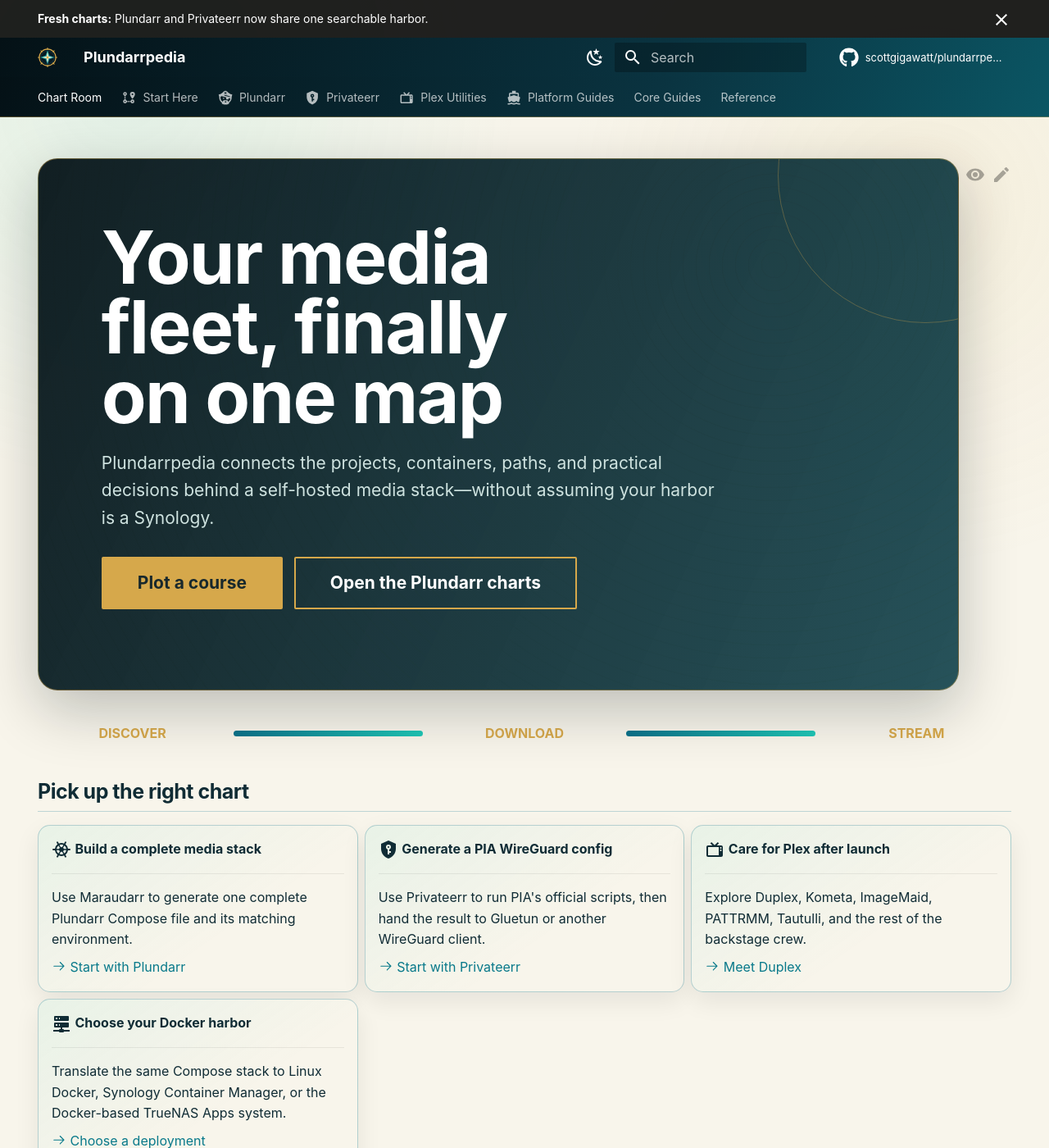
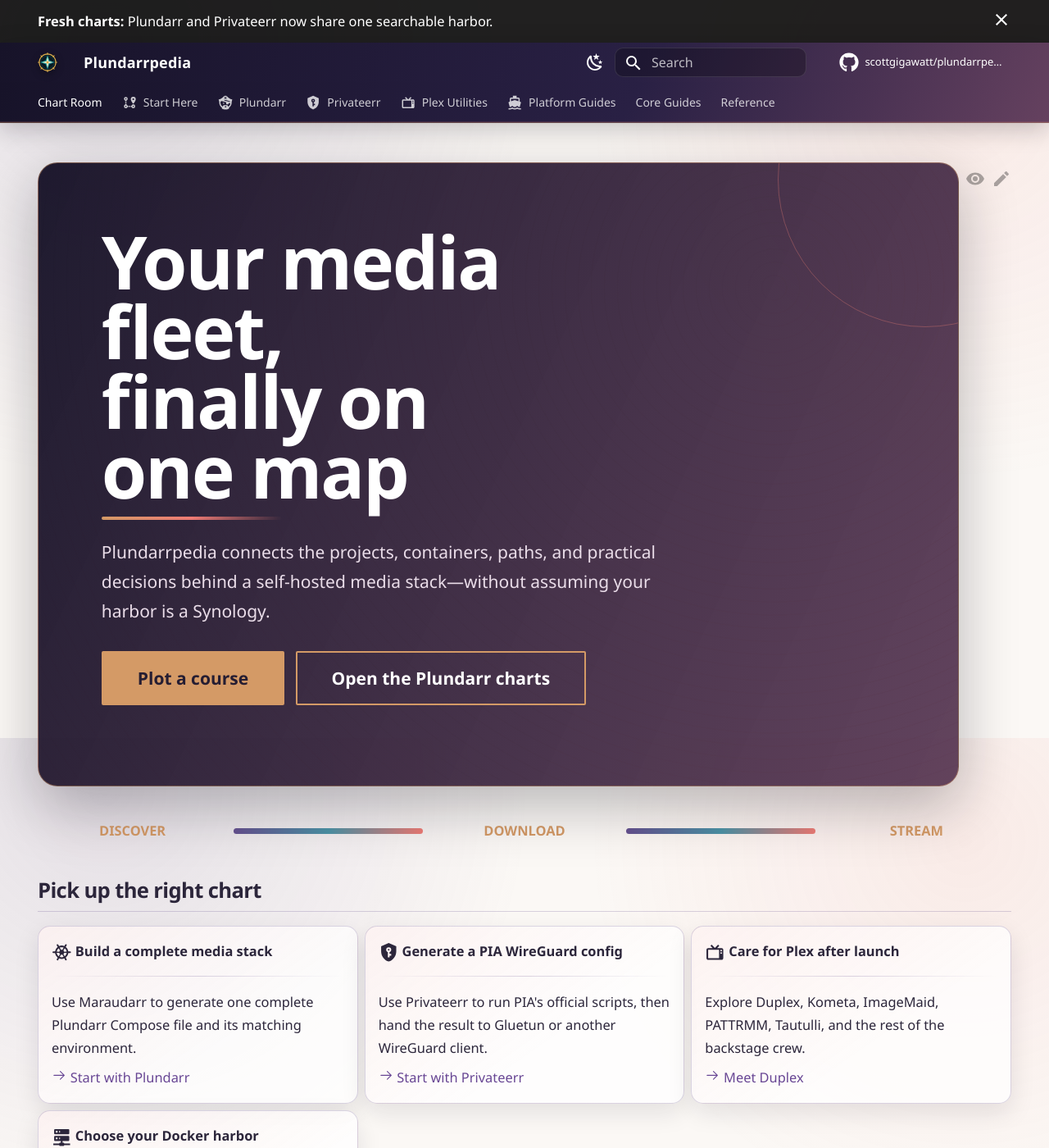
Before and after one commit to scottgigawatt/plundarrpedia, an MkDocs documentation site: the page built from docs/index.md, in a window 1280 px wide and 1400 px high. Shown: the whole window at 82% size. Built offline with MkDocs 1.6.1 and Material for MkDocs 9.7.7, drawn with Linux system fonts in a browser that asks for light colours; comment, search, counter and statistics services are not loaded.

Commit message:
🌅 Give the wiki a twilight wardrobe

```diff
--- a/docs/assets/stylesheets/extra.css
+++ b/docs/assets/stylesheets/extra.css
@@ -7,110 +7,202 @@
  *            the Plundarrpedia public site.
  */
 
-/* Shared chart-room color tokens used by both site palettes. */
+/* Shared harbor-twilight tokens and privacy-friendly system font stacks. */
 :root {
-  --plundarr-ink: #071a22;
-  --plundarr-deep: #0a2833;
-  --plundarr-sea: #0b7189;
-  --plundarr-foam: #1fc7b6;
-  --plundarr-brass: #d6a84b;
-  --plundarr-parchment: #f4e7c3;
-  --plundarr-coral: #ff7a66;
+  --pedia-ink: #171329;
+  --pedia-deep: #292044;
+  --pedia-indigo: #66518f;
+  --pedia-coral: #ee7b74;
+  --pedia-copper: #d49a66;
+  --pedia-tide: #4c93a6;
+  --pedia-mist: #f5eef7;
+  --md-text-font: "Avenir Next", Avenir, "Segoe UI", system-ui, sans-serif;
+  --md-code-font: "SFMono-Regular", Consolas, "Liberation Mono", monospace;
 }
 
-/* Light palette with parchment surfaces and readable ocean-blue links. */
+/* Warm lilac surfaces distinguish the wiki from Plundarr's ocean palette. */
 [data-md-color-scheme="default"] {
-  --md-primary-fg-color: var(--plundarr-ink);
-  --md-primary-fg-color--light: #164653;
-  --md-primary-fg-color--dark: #031015;
-  --md-accent-fg-color: #087f78;
-  --md-default-bg-color: #f8f5eb;
-  --md-default-fg-color: #102c35;
-  --md-typeset-a-color: #08798a;
-  --md-code-bg-color: #e9eee9;
+  --md-primary-fg-color: #30264f;
+  --md-primary-fg-color--light: #5b497d;
+  --md-primary-fg-color--dark: #19132d;
+  --md-accent-fg-color: #a33f5d;
+  --md-accent-fg-color--transparent: rgb(163 63 93 / 12%);
+  --md-default-bg-color: #fbf8f5;
+  --md-default-fg-color: #2c263b;
+  --md-typeset-a-color: #684694;
+  --md-code-bg-color: #f0ebf2;
+  --md-code-fg-color: #332a43;
+  --pedia-border: rgb(102 81 143 / 24%);
+  --pedia-shadow: rgb(23 19 41 / 10%);
+  --pedia-surface: rgb(255 255 255 / 74%);
 }
 
-/* Dark palette with sea-glass accents and deep navy surfaces. */
+/* Inky violet surfaces pair with coral and copper instead of sea glass. */
 [data-md-color-scheme="slate"] {
   color-scheme: dark;
-  --md-hue: 192;
-  --md-primary-fg-color: #06171e;
-  --md-primary-fg-color--light: #123844;
-  --md-primary-fg-color--dark: #020b0f;
-  --md-accent-fg-color: var(--plundarr-foam);
-  --md-default-bg-color: #071a22;
-  --md-default-fg-color: #d9e8e6;
-  --md-typeset-a-color: #5bd6c9;
-  --md-code-bg-color: #041116;
-  --md-footer-bg-color: #041116;
+  --md-hue: 258;
+  --md-primary-fg-color: #171329;
+  --md-primary-fg-color--light: #45375f;
+  --md-primary-fg-color--dark: #0c0916;
+  --md-accent-fg-color: #ff9b91;
+  --md-accent-fg-color--transparent: rgb(255 155 145 / 13%);
+  --md-default-bg-color: #151120;
+  --md-default-fg-color: #eee7f2;
+  --md-typeset-a-color: #d7aff8;
+  --md-code-bg-color: #0d0a17;
+  --md-code-fg-color: #eee8f2;
+  --md-footer-bg-color: #0d0a17;
+  --pedia-border: rgb(203 158 227 / 22%);
+  --pedia-shadow: rgb(0 0 0 / 30%);
+  --pedia-surface: rgb(38 29 55 / 78%);
 }
 
+/* Anchor the ambient color to the viewport so articles scroll over it. */
 body {
+  background-attachment: fixed;
   background-image:
-    radial-gradient(circle at 12% 8%, rgb(31 199 182 / 10%), transparent 24rem),
-    radial-gradient(circle at 88% 18%, rgb(214 168 75 / 9%), transparent 22rem);
+    radial-gradient(circle at 10% 7%, rgb(102 81 143 / 15%), transparent 26rem),
+    radial-gradient(circle at 92% 14%, rgb(238 123 116 / 11%), transparent 23rem);
+  background-repeat: no-repeat;
 }
 
+::selection {
+  background: rgb(238 123 116 / 30%);
+}
+
+/* Give the global chrome its own twilight harbor identity. */
 .md-header,
 .md-tabs {
-  background-image: linear-gradient(115deg, #041116 0%, #0a3340 62%, #0b5664 100%);
+  background-image: linear-gradient(115deg, var(--pedia-ink) 0%, var(--pedia-deep) 60%, #65415f 100%);
 }
 
 .md-header {
-  border-bottom: 1px solid rgb(214 168 75 / 36%);
+  border-bottom: 1px solid rgb(212 154 102 / 38%);
+  box-shadow: 0 0.35rem 1.4rem rgb(12 9 22 / 22%);
+}
+
+.md-header__button.md-logo {
+  color: var(--pedia-copper);
+  filter: drop-shadow(0 0.15rem 0.25rem rgb(0 0 0 / 30%));
+}
+
+.md-header__topic {
+  font-weight: 700;
+  letter-spacing: 0.01em;
+}
+
+.md-tabs {
+  border-bottom: 1px solid rgb(238 123 116 / 16%);
+}
+
+.md-tabs__link {
+  opacity: 0.78;
+}
+
+.md-tabs__link:is(:focus, :hover),
+.md-tabs__link--active {
+  color: #fff;
+  opacity: 1;
+}
+
+.md-tabs__link--active {
+  box-shadow: inset 0 -0.15rem var(--pedia-coral);
 }
 
 .md-announce {
-  background: linear-gradient(90deg, var(--plundarr-brass), #f0cf7d);
-  color: #18282c;
+  background: linear-gradient(90deg, var(--pedia-copper), #efbf91);
+  color: #251d32;
 }
 
+/* Match the sibling site's typography while keeping a distinct color story. */
 .md-main__inner {
-  margin-top: 1.5rem;
+  margin-top: 1.4rem;
+}
+
+.md-content__inner {
+  padding-bottom: 2.5rem;
+}
+
+.md-typeset {
+  font-size: 0.82rem;
+  line-height: 1.72;
 }
 
 .md-typeset h1,
 .md-typeset h2,
 .md-typeset h3 {
-  letter-spacing: -0.02em;
+  color: var(--md-default-fg-color);
   font-weight: 750;
+  letter-spacing: -0.025em;
+  text-wrap: balance;
 }
 
 .md-typeset h1 {
-  color: var(--md-default-fg-color);
+  font-size: clamp(2rem, 5vw, 3rem);
+  line-height: 1.08;
+  margin-bottom: 1.15rem;
+}
+
+.md-typeset h1::after {
+  background: linear-gradient(
+    90deg,
+    var(--pedia-copper),
+    var(--pedia-coral),
+    var(--pedia-indigo),
+    var(--pedia-tide),
+    transparent
+  );
+  border-radius: 999px;
+  content: "";
+  display: block;
+  height: 0.16rem;
+  margin-top: 0.7rem;
+  max-width: 11rem;
 }
 
 .md-typeset h2 {
-  border-bottom: 1px solid rgb(11 113 137 / 24%);
-  padding-bottom: 0.3rem;
+  border-bottom: 1px solid var(--pedia-border);
+  padding-bottom: 0.35rem;
 }
 
+.md-typeset a:not(.md-button):not(.headerlink) {
+  text-decoration-color: transparent;
+  text-decoration-thickness: 0.08em;
+  text-underline-offset: 0.16em;
+  transition: color 140ms ease, text-decoration-color 140ms ease;
+}
+
+.md-typeset a:not(.md-button):not(.headerlink):is(:focus, :hover) {
+  text-decoration-color: currentcolor;
+}
+
+/* Keep the wiki's cards and landing-page hero visually prominent. */
 .md-typeset .grid.cards > ul > li,
 .md-typeset .grid > .card {
   background:
-    linear-gradient(145deg, rgb(31 199 182 / 7%), transparent 62%),
-    var(--md-default-bg-color);
-  border: 1px solid rgb(11 113 137 / 28%);
+    linear-gradient(145deg, rgb(238 123 116 / 8%), transparent 62%),
+    var(--pedia-surface);
+  border: 1px solid var(--pedia-border);
   border-radius: 0.75rem;
-  box-shadow: 0 0.55rem 1.5rem rgb(3 16 21 / 8%);
+  box-shadow: 0 0.55rem 1.5rem var(--pedia-shadow);
   transition: border-color 160ms ease, box-shadow 160ms ease, transform 160ms ease;
 }
 
 .md-typeset .grid.cards > ul > li:hover,
 .md-typeset .grid > .card:hover {
-  border-color: var(--plundarr-foam);
-  box-shadow: 0 0.8rem 2rem rgb(3 16 21 / 18%);
+  border-color: var(--pedia-coral);
+  box-shadow: 0 0.8rem 2rem var(--pedia-shadow);
   transform: translateY(-3px);
 }
 
 .md-typeset .hero {
   background:
-    linear-gradient(115deg, rgb(4 17 22 / 94%), rgb(8 59 69 / 88%)),
-    repeating-radial-gradient(circle at 80% 20%, transparent 0 14px, rgb(214 168 75 / 14%) 15px 16px);
-  border: 1px solid rgb(214 168 75 / 42%);
+    linear-gradient(115deg, rgb(21 17 38 / 96%), rgb(83 49 78 / 91%)),
+    repeating-radial-gradient(circle at 80% 20%, transparent 0 14px, rgb(212 154 102 / 16%) 15px 16px);
+  border: 1px solid rgb(212 154 102 / 46%);
   border-radius: 1.2rem;
-  box-shadow: 0 1.2rem 3.5rem rgb(3 16 21 / 24%);
-  color: #eef8f6;
+  box-shadow: 0 1.2rem 3.5rem rgb(12 9 22 / 28%);
+  color: #f8f0f7;
   margin: 0 0 2rem;
   overflow: hidden;
   padding: clamp(2rem, 6vw, 5rem);
@@ -118,7 +210,7 @@ body {
 }
 
 .md-typeset .hero::after {
-  border: 1px solid rgb(214 168 75 / 32%);
+  border: 1px solid rgb(238 123 116 / 34%);
   border-radius: 50%;
   content: "";
   height: 18rem;
@@ -136,38 +228,42 @@ body {
   max-width: 10ch;
 }
 
+.md-typeset .hero h1::after {
+  background: linear-gradient(90deg, var(--pedia-copper), var(--pedia-coral), transparent);
+}
+
 .md-typeset .hero p {
-  color: #cfe3e0;
+  color: #eadde9;
   font-size: 1.05rem;
   max-width: 58ch;
 }
 
 .md-typeset .hero .md-button {
-  border-color: var(--plundarr-brass);
+  border-color: var(--pedia-copper);
   color: #fff;
   margin: 0.5rem 0.4rem 0 0;
 }
 
 .md-typeset .hero .md-button--primary {
-  background: var(--plundarr-brass);
-  color: #18282c;
+  background: var(--pedia-copper);
+  color: #251d32;
 }
 
-/* Keep standard article buttons visible against the dark chart-room palette. */
+/* Keep standard article buttons visible against the twilight dark palette. */
 [data-md-color-scheme="slate"] .md-typeset .md-button:not(.md-button--primary) {
-  border-color: var(--plundarr-foam);
-  color: var(--plundarr-foam);
+  border-color: var(--pedia-coral);
+  color: #ffb0a8;
 }
 
 [data-md-color-scheme="slate"] .md-typeset .md-button:not(.md-button--primary):is(:focus, :hover) {
-  background-color: var(--plundarr-foam);
-  color: var(--plundarr-ink);
+  background-color: var(--pedia-coral);
+  color: var(--pedia-ink);
 }
 
 [data-md-color-scheme="slate"] .md-typeset .md-button--primary {
-  background-color: var(--plundarr-brass);
-  border-color: var(--plundarr-brass);
-  color: var(--plundarr-ink);
+  background-color: var(--pedia-copper);
+  border-color: var(--pedia-copper);
+  color: var(--pedia-ink);
 }
 
 .fleet-line {
@@ -179,21 +275,21 @@ body {
 }
 
 .fleet-line span {
-  background: linear-gradient(90deg, var(--plundarr-sea), var(--plundarr-foam));
+  background: linear-gradient(90deg, var(--pedia-indigo), var(--pedia-tide), var(--pedia-coral));
   border-radius: 999px;
   height: 0.35rem;
 }
 
 .fleet-line b {
-  color: var(--plundarr-brass);
+  color: var(--pedia-copper);
   text-align: center;
 }
 
 /* Responsive architecture maps that work without a JavaScript diagram runtime. */
 .flow-map {
   align-items: stretch;
-  background: linear-gradient(135deg, rgb(11 113 137 / 12%), rgb(31 199 182 / 5%));
-  border: 1px solid rgb(11 113 137 / 30%);
+  background: linear-gradient(135deg, rgb(102 81 143 / 13%), rgb(238 123 116 / 6%));
+  border: 1px solid var(--pedia-border);
   border-radius: 0.8rem;
   display: flex;
   flex-wrap: wrap;
@@ -204,16 +300,16 @@ body {
 }
 
 .flow-map--support {
-  background: linear-gradient(135deg, rgb(214 168 75 / 10%), transparent);
-  border-color: rgb(214 168 75 / 34%);
+  background: linear-gradient(135deg, rgb(212 154 102 / 12%), transparent);
+  border-color: rgb(212 154 102 / 38%);
 }
 
 .flow-map__step {
   align-items: center;
-  background: var(--md-default-bg-color);
-  border: 1px solid rgb(11 113 137 / 32%);
+  background: var(--pedia-surface);
+  border: 1px solid var(--pedia-border);
   border-radius: 0.55rem;
-  box-shadow: 0 0.35rem 1rem rgb(3 16 21 / 8%);
+  box-shadow: 0 0.35rem 1rem var(--pedia-shadow);
   display: inline-flex;
   font-weight: 700;
   justify-content: center;
@@ -225,7 +321,7 @@ body {
 .flow-map__arrow,
 .flow-map__divider {
   align-items: center;
-  color: var(--plundarr-brass);
+  color: var(--pedia-copper);
   display: inline-flex;
   font-weight: 800;
   justify-content: center;
@@ -242,8 +338,8 @@ body {
 }
 
 .handoff-timeline li {
-  background: linear-gradient(135deg, rgb(11 113 137 / 9%), transparent);
-  border-left: 0.3rem solid var(--plundarr-brass);
+  background: linear-gradient(135deg, rgb(102 81 143 / 11%), transparent);
+  border-left: 0.3rem solid var(--pedia-coral);
   border-radius: 0.35rem 0.65rem 0.65rem 0.35rem;
   counter-increment: handoff-step;
   padding: 0.9rem 1rem 0.9rem 3.2rem;
@@ -252,9 +348,9 @@ body {
 
 .handoff-timeline li::before {
   align-items: center;
-  background: var(--plundarr-ink);
+  background: var(--pedia-ink);
   border-radius: 50%;
-  color: var(--plundarr-parchment);
+  color: var(--pedia-mist);
   content: counter(handoff-step);
   display: flex;
   font-weight: 800;
@@ -266,21 +362,87 @@ body {
   width: 1.8rem;
 }
 
+/* Elevate dense guide components without letting decoration obscure content. */
+.md-typeset .admonition,
+.md-typeset details,
+.md-typeset table:not([class]),
+.md-typeset .highlight > pre,
+.md-typeset pre > code {
+  border-radius: 0.65rem;
+}
+
 .md-typeset .admonition,
 .md-typeset details {
-  border-radius: 0.55rem;
+  background: var(--pedia-surface);
+  box-shadow: 0 0.45rem 1.35rem var(--pedia-shadow);
 }
 
 .md-typeset table:not([class]) {
-  border-radius: 0.45rem;
+  background: var(--pedia-surface);
+  border: 1px solid var(--pedia-border);
+  box-shadow: 0 0.55rem 1.7rem var(--pedia-shadow);
   overflow: hidden;
 }
 
+.md-typeset table:not([class]) th {
+  background: linear-gradient(110deg, rgb(102 81 143 / 15%), rgb(238 123 116 / 8%));
+  color: var(--md-default-fg-color);
+}
+
+.md-typeset table:not([class]) tr:hover td {
+  background: rgb(238 123 116 / 7%);
+}
+
+.md-typeset .highlight {
+  filter: drop-shadow(0 0.45rem 1rem var(--pedia-shadow));
+}
+
+.md-typeset .highlight > pre,
+.md-typeset pre > code {
+  border: 1px solid var(--pedia-border);
+}
+
+.md-typeset code:not(pre code) {
+  border: 1px solid var(--pedia-border);
+  border-radius: 0.3rem;
+  padding: 0.08em 0.32em;
+}
+
+.md-typeset hr {
+  background: linear-gradient(90deg, transparent, var(--pedia-border), transparent);
+  border: 0;
+  height: 1px;
+}
+
+/* Keep navigation state visible without competing with the article. */
+.md-nav__link--active {
+  font-weight: 700;
+}
+
+.md-nav__link:is(:focus, :hover) {
+  color: var(--md-accent-fg-color);
+}
+
+.md-search__form {
+  border: 1px solid rgb(255 255 255 / 11%);
+  border-radius: 0.5rem;
+}
+
 .md-footer {
-  border-top: 1px solid rgb(214 168 75 / 22%);
+  background-image: linear-gradient(115deg, #0d0a17, #241a38);
+  border-top: 1px solid rgb(212 154 102 / 24%);
+}
+
+:focus-visible {
+  outline: 0.15rem solid var(--md-accent-fg-color);
+  outline-offset: 0.15rem;
 }
 
 @media screen and (max-width: 44.984375em) {
+  .md-typeset {
+    font-size: 0.78rem;
+  }
+
   .md-content__button {
     display: none;
   }
@@ -309,3 +471,12 @@ body {
     transform: rotate(90deg);
   }
 }
+
+@media (prefers-reduced-motion: reduce) {
+  *,
+  *::before,
+  *::after {
+    scroll-behavior: auto !important;
+    transition-duration: 0.01ms !important;
+  }
+}
--- a/mkdocs.yml
+++ b/mkdocs.yml
@@ -111,11 +111,15 @@ theme:
   palette:
     - media: "(prefers-color-scheme: light)"
       scheme: default
+      primary: custom
+      accent: custom
       toggle:
         icon: material/weather-night
         name: Dim the lanterns
     - media: "(prefers-color-scheme: dark)"
       scheme: slate
+      primary: custom
+      accent: custom
       toggle:
         icon: material/white-balance-sunny
         name: Raise the sun
--- a/overrides/main.html
+++ b/overrides/main.html
@@ -9,7 +9,7 @@
 {% extends "base.html" %}
 
 {% block extrahead %}
-  <meta name="theme-color" content="#071a22" />
+  <meta name="theme-color" content="#211a3a" />
   <meta property="og:type" content="website" />
   <meta property="og:site_name" content="Plundarrpedia" />
 {% endblock %}
```
